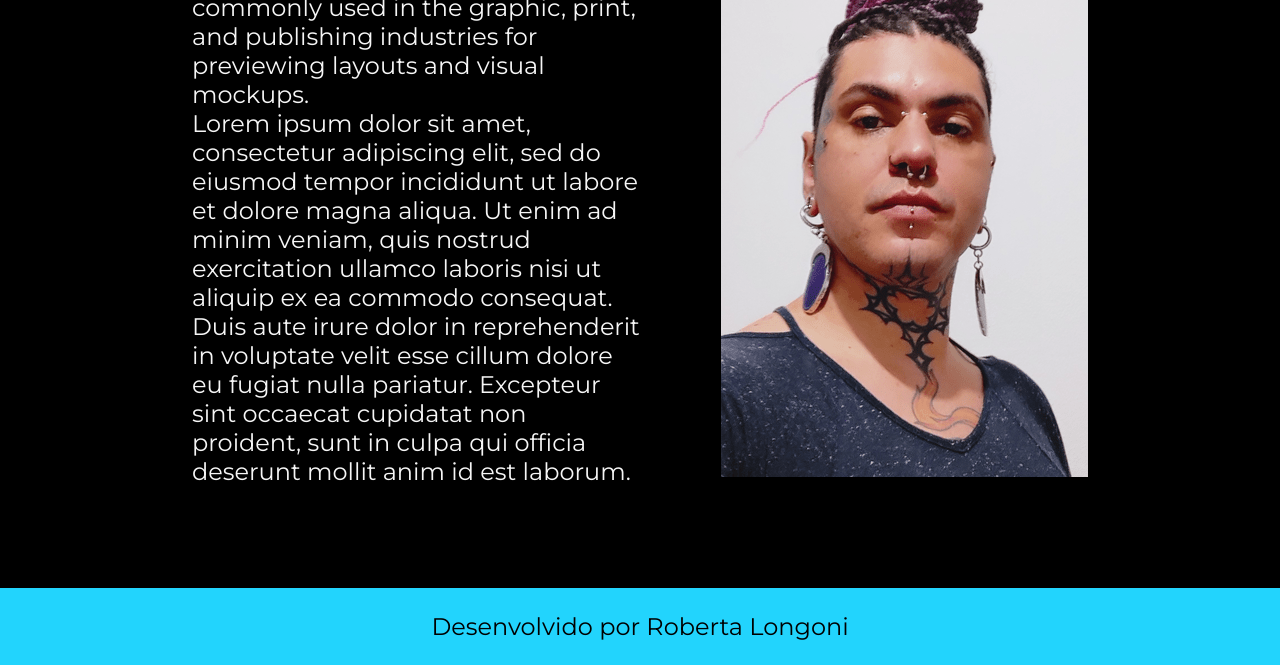
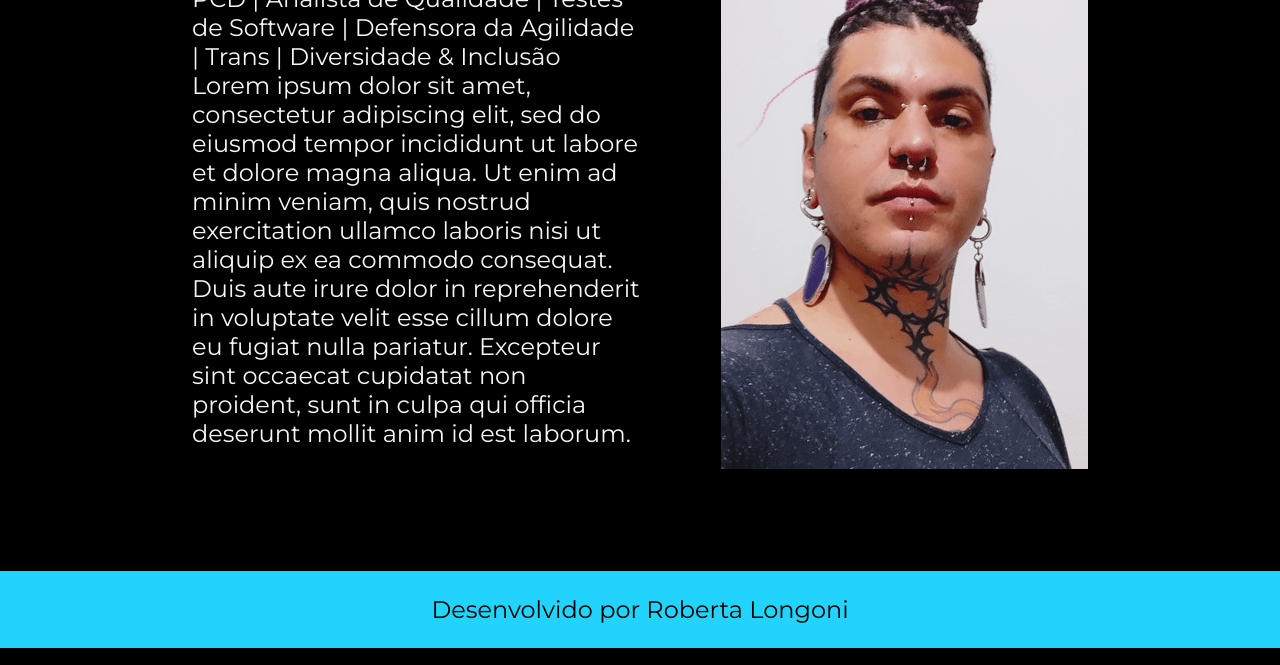
Before and after one commit to cali0p3/portfolio, a plain HTML site: page about.html in a window 1280 px wide. Shown: the part 238-903 px from the top of the page. Drawn offline with nearby package versions, Linux system fonts and the light colour scheme.

Commit message:
Add about text

```diff
--- a/about.html
+++ b/about.html
@@ -18,7 +18,7 @@
     <main class="apresentacao">
         <section class="apresentacao__conteudo">
             <h1 class="apresentacao__titulo">Sobre mim:</h1>
-            <p class="apresentacao__conteudo__texto">Lorem ipsum is placeholder text commonly used in the graphic, print, and publishing industries for previewing layouts and visual mockups.</p>
+            <p class="apresentacao__conteudo__texto">PCD | Analista de Qualidade | Testes de Software | Defensora da Agilidade | Trans | Diversidade & Inclusão</p>
             <p class="apresentacao__conteudo__texto">Lorem ipsum dolor sit amet, consectetur adipiscing elit, sed do eiusmod tempor incididunt ut labore et dolore magna aliqua. Ut enim ad minim veniam, quis nostrud exercitation ullamco laboris nisi ut aliquip ex ea commodo consequat. Duis aute irure dolor in reprehenderit in voluptate velit esse cillum dolore eu fugiat nulla pariatur. Excepteur sint occaecat cupidatat non proident, sunt in culpa qui officia deserunt mollit anim id est laborum.</p>
 
         </section>
```
